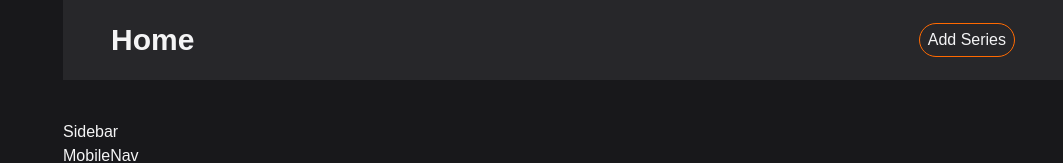
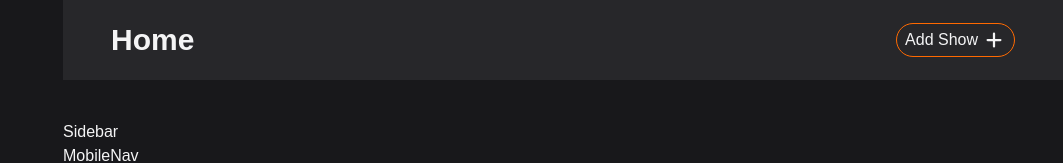
Before and after one commit to nomaan-07/watch-list, a React (Vite) app: page /#/home in a window 1280 px wide. Shown: the top 163 px of the page, without its empty margins (217-1280 px from the left). Built offline with nearby package versions, Linux system fonts and the light colour scheme; a web font is replaced by a local one.

Commit message:
feat: create AddButton component

```diff
--- a/src/App.tsx
+++ b/src/App.tsx
@@ -10,6 +10,7 @@ import Account from "./pages/Account";
 import Login from "./pages/Login";
 import Signup from "./pages/Signup";
 import PageNotFound from "./pages/PageNotFound";
+import AddShow from "./pages/AddShow";
 
 const router = createHashRouter([
   {
@@ -28,6 +29,10 @@ const router = createHashRouter([
       {
         path: "home",
         element: <Home />,
+      },
+      {
+        path: "add",
+        element: <AddShow />,
       },
       {
         path: "watching",
--- /dev/null
+++ b/src/pages/AddShow.tsx
@@ -0,0 +1,5 @@
+function AddShow() {
+  return <div>AddShow</div>;
+}
+
+export default AddShow;
--- a/src/ui/buttons/AddButton.tsx
+++ b/src/ui/buttons/AddButton.tsx
@@ -1,7 +1,29 @@
+import { useLocation, useNavigate } from "react-router";
 import Button from "./Button";
+import { MinusIcon, PlusIcon } from "@heroicons/react/16/solid";
+
+const ADD_PAGE_URL = "/add";
 
 function AddButton() {
-  return <Button>Add Series</Button>;
+  const navigate = useNavigate();
+  const { pathname } = useLocation();
+
+  function handleClick() {
+    navigate(ADD_PAGE_URL);
+  }
+
+  if (pathname === ADD_PAGE_URL)
+    return <p className="text-xl text-orange-500">Add a new show</p>;
+
+  return (
+    <Button onClick={handleClick} ariaLabel="Add a new show">
+      <span className="block shrink-0">Add Show</span>
+      <div className="relative size-6">
+        <PlusIcon className="absolute inset-0 transition-opacity group-hover:opacity-0" />
+        <MinusIcon className="absolute inset-0 opacity-0 transition-opacity group-hover:opacity-100" />
+      </div>
+    </Button>
+  );
 }
 
 export default AddButton;
--- a/src/ui/buttons/Button.tsx
+++ b/src/ui/buttons/Button.tsx
@@ -21,7 +21,7 @@ function Button({
       onClick={onClick}
       disabled={disabled}
       aria-label={ariaLabel}
-      className="group relative overflow-hidden rounded-full border border-orange-500 px-2 py-1 font-medium transition-transform md:cursor-pointer md:hover:rotate-4"
+      className="group relative flex items-center gap-1 overflow-hidden rounded-full border border-orange-500 px-2 py-1 font-medium transition-transform md:cursor-pointer md:hover:rotate-4"
     >
       <div className="absolute top-0 bottom-0 left-0 -z-10 w-0 rounded-full bg-orange-500 transition-all group-hover:w-full"></div>
       {children}
```
